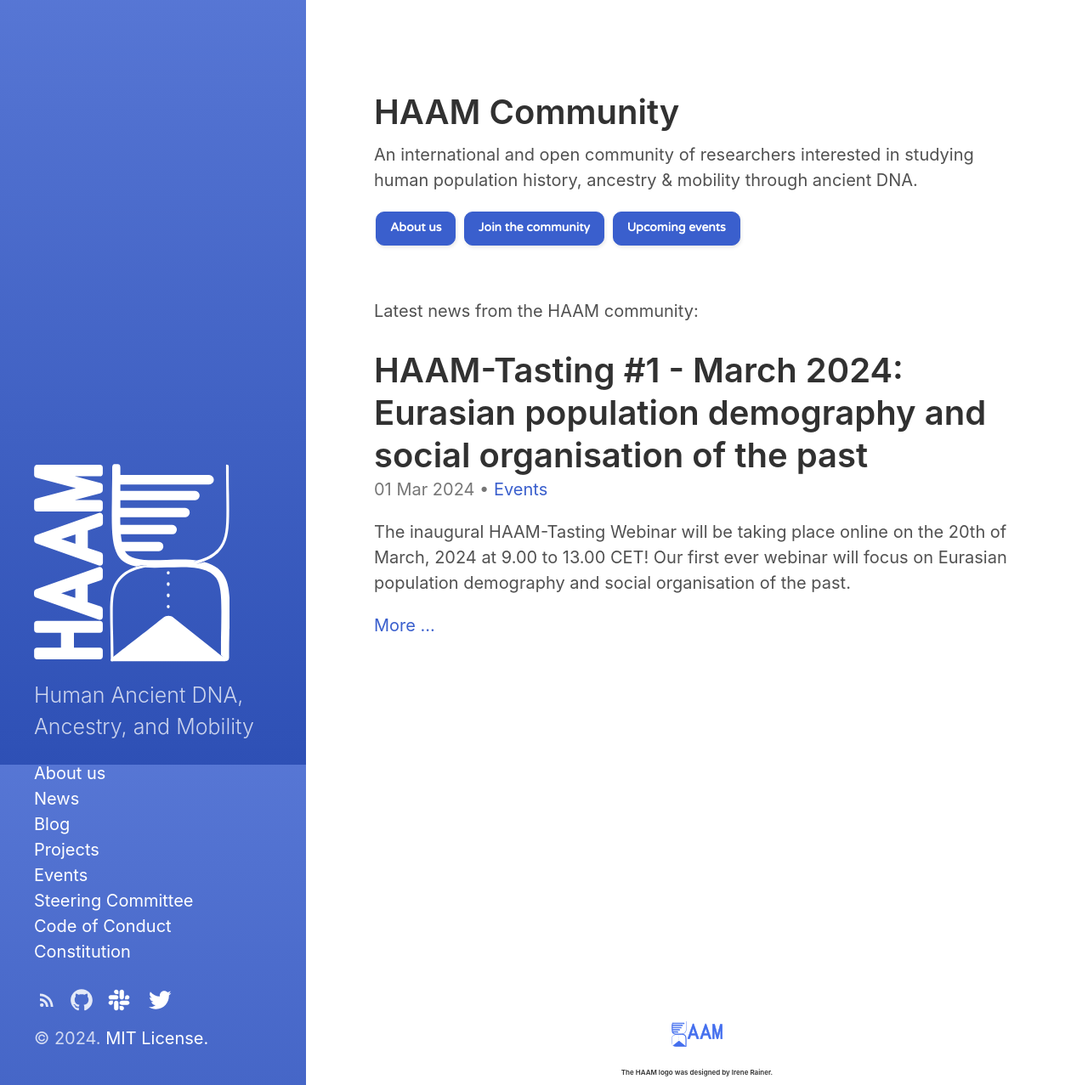
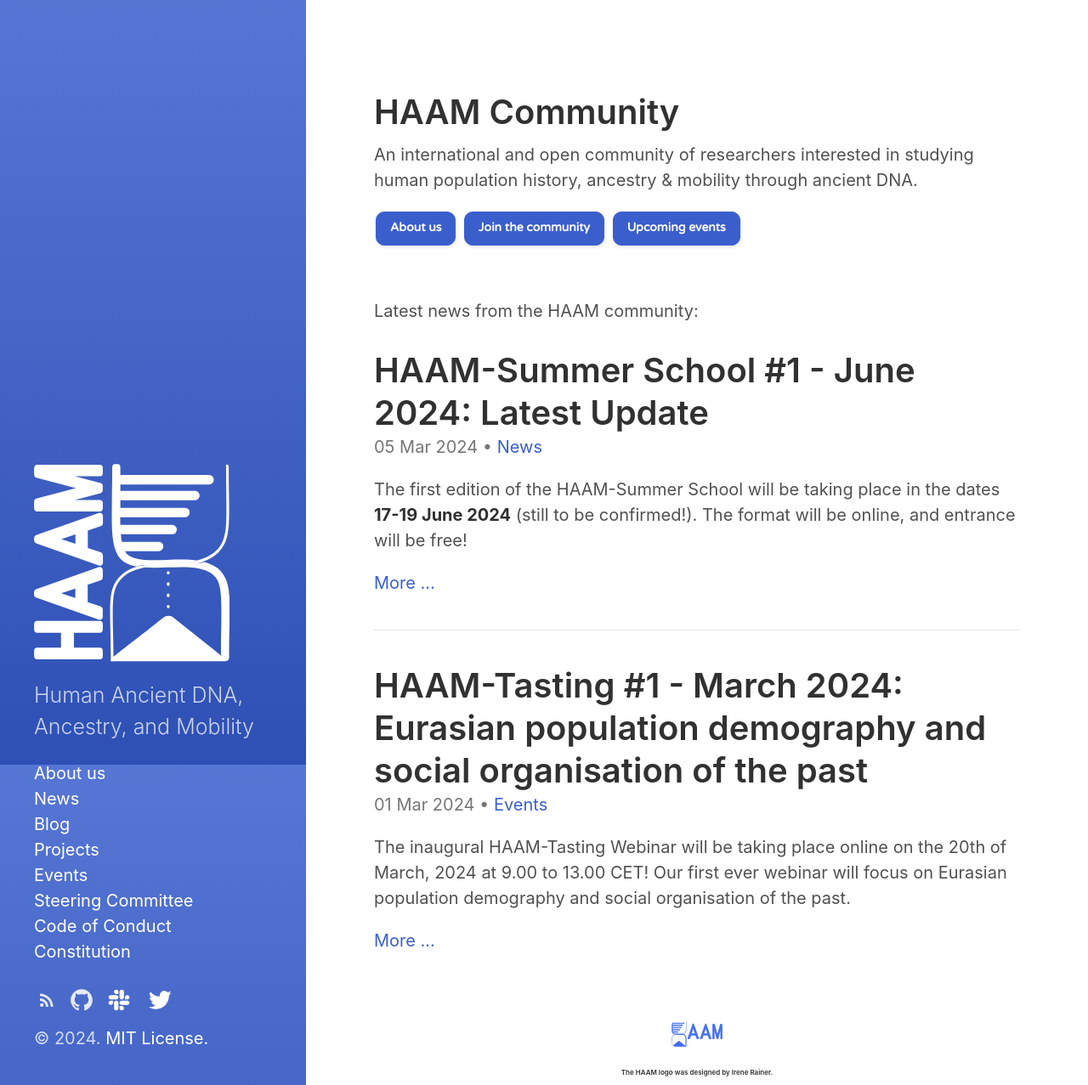
Before and after one commit to haam-community/haam-community.github.io, a Jekyll site: the page built from index.html, in a window 1280 px wide and 1277 px high. Shown: the whole window at 85% size. Built offline with Jekyll 4.4.1, drawn with Linux system fonts in a browser that asks for light colours; the list of posts is cut into pages by our own code.

Commit message:
Changes in this branch:
1. Added a projects page for the Summer School
2. Created a news post with the updates of dates, etc. ( not sure if you want to publicize it yet. Either way the information is the same as in the projects page).
3. Added summer school tag.
4. in projects page I added the links to each project title to its page.

```diff
--- a/_layouts/tags.html
+++ b/_layouts/tags.html
@@ -4,3 +4,4 @@
 
 {% include tags-list.html %}
 HAAM-Tasting
+HAAM-Summer-School
--- /dev/null
+++ b/_posts/2024-03-05-news.md
@@ -0,0 +1,10 @@
+---
+layout: post
+title: "HAAM-Summer School #1 - June 2024: Latest Update"
+categories: News
+tags: HAAM-Summer-School
+---
+
+The first edition of the HAAM-Summer School will be taking place in the dates **17-19 June 2024** (still to be confirmed!). The format will be online, and entrance will be free!
+
+⭐️ Applications will open soon! ⭐️
--- a/projects.md
+++ b/projects.md
@@ -6,7 +6,7 @@
 
 Since the public launch of the HAAM-community in summer 2023, our community has grown to more than 100 members with 10 founders working in different institutions worldwide. The members of the steering committee have chosen to be part of different working groups focused in developing several projects within this scope.
 
-Here we provide a list of projects run by the HAAM community that are currently ongoing.
+Here we provide a list of projects run by the HAAM community that are currently ongoing:
 
 <!-- TOC -->
 
@@ -15,15 +15,16 @@
 - [HAAM Website](#haam-website)
 
 <!-- /TOC -->
+<!-- /TOC -->
 
-# HAAM Tasting
+# [HAAM Tasting](/projects/haam_tasting)
 
 HAAM-Tasting will be an inaugural webinar series with invited speakers, and will allow any young career researcher to present their research.
 
 Team: [Tina Saupe](mailto:tsaupe@live.de) and [Xavier Roca-Rada](mailto:xavier.rocarada@adelaide.edu.au)
 
 
-# HAAM Summer School
+# [HAAM Summer School](/projects/haam_summer_school)
 
 To help widely disseminate knowledge and expertise in human ancient DNA analysis, groups in the HAAM community offer various training workshops.
 
```
Also changed, not shown: other parts of projects.md (+0 -1 lines), projects/haam_summer_school.md (added, +9 -0 lines).
